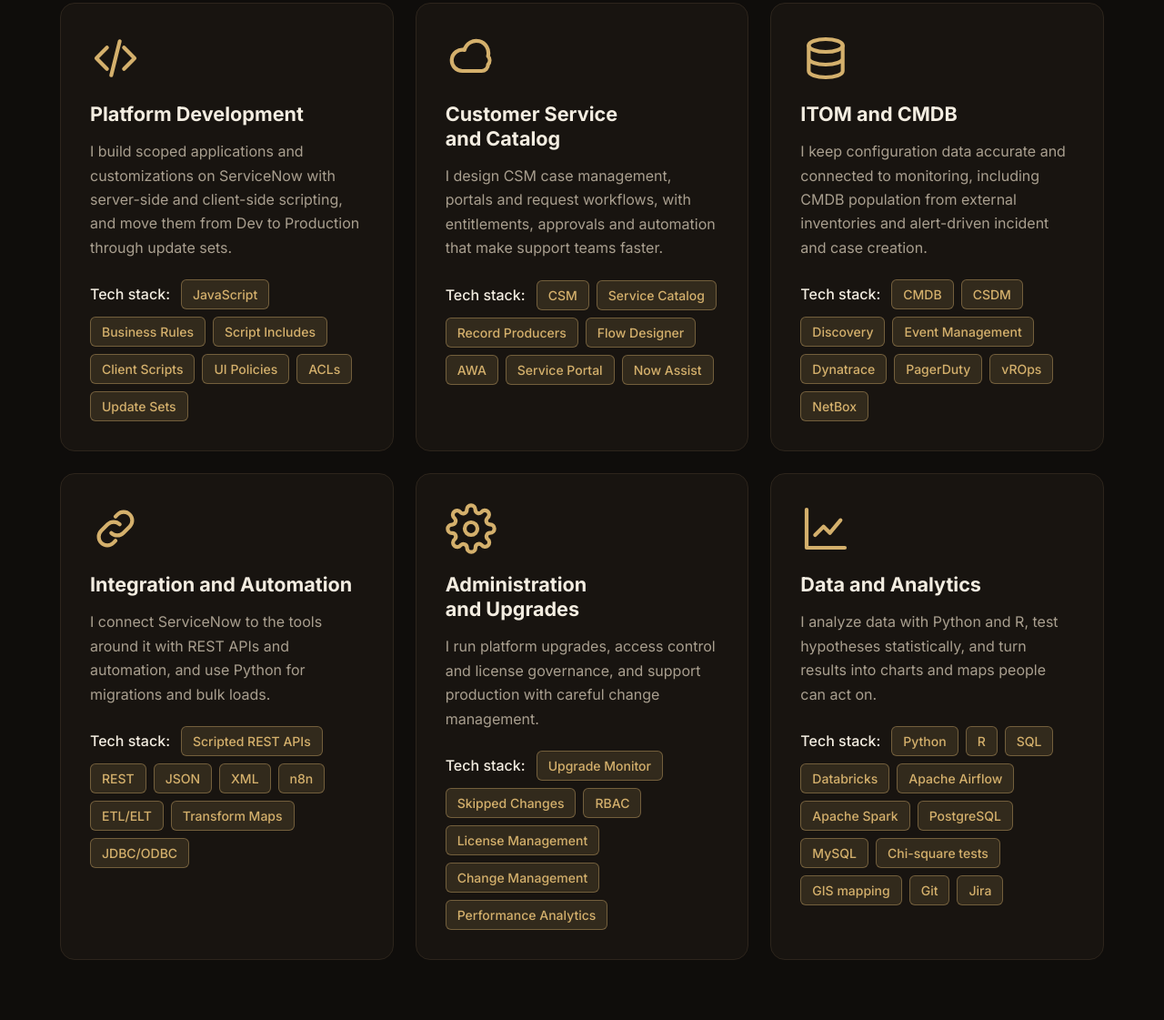
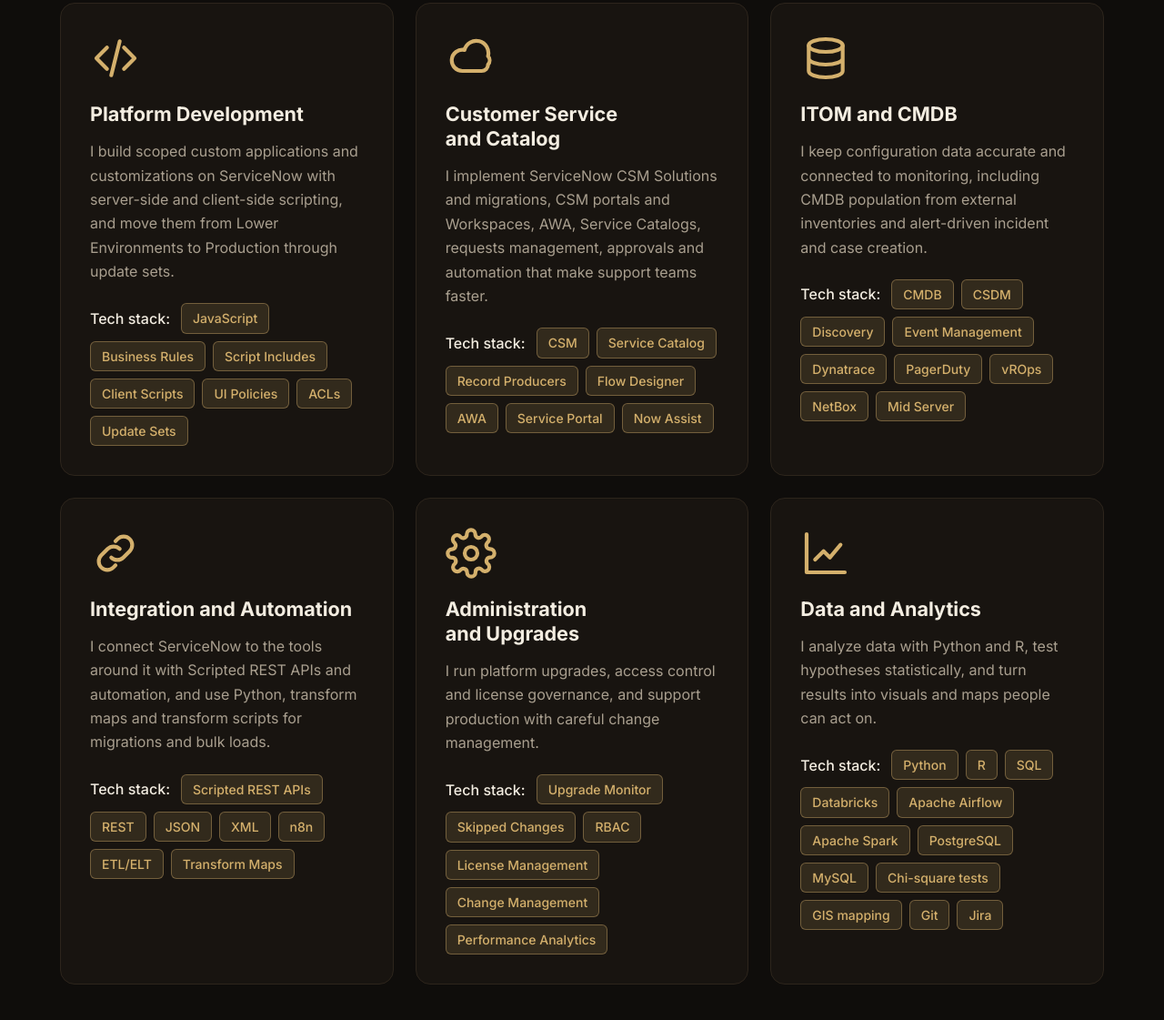
Before and after one commit to Prem20010505/prem-portfolio, a plain HTML site: page index.html in a window 1280 px wide. Shown: the part 2536-3657 px from the top of the page at 91% size. Drawn offline with Linux system fonts and the light colour scheme.

Commit message:
Update index.html

```diff
--- a/index.html
+++ b/index.html
@@ -321,26 +321,26 @@
         <article class="card">
           <div class="ico"><svg viewBox="0 0 24 24" fill="none" stroke="currentColor" stroke-width="1.8" stroke-linecap="round" stroke-linejoin="round" aria-hidden="true"><path d="m8 7-5 5 5 5M16 7l5 5-5 5M14 4l-4 16"/></svg></div>
           <h3>Platform Development</h3>
-          <p>I build scoped applications and customizations on ServiceNow with server-side and client-side scripting, and move them from Dev to Production through update sets.</p>
+          <p>I build scoped custom applications and customizations on ServiceNow with server-side and client-side scripting, and move them from Lower Environments to Production through update sets.</p>
           <div class="stack"><b>Tech stack:</b><span class="chip">JavaScript</span><span class="chip">Business Rules</span><span class="chip">Script Includes</span><span class="chip">Client Scripts</span><span class="chip">UI Policies</span><span class="chip">ACLs</span><span class="chip">Update Sets</span></div>
         </article>
         <article class="card">
           <div class="ico"><svg viewBox="0 0 24 24" fill="none" stroke="currentColor" stroke-width="1.8" stroke-linecap="round" stroke-linejoin="round" aria-hidden="true"><path d="M20 15a3 3 0 0 1-3 3H8a5 5 0 1 1 .9-9.9A5 5 0 0 1 20 11a3 3 0 0 1 0 4Z"/></svg></div>
           <h3>Customer Service and Catalog</h3>
-          <p>I design CSM case management, portals and request workflows, with entitlements, approvals and automation that make support teams faster.</p>
+          <p>I implement ServiceNow CSM Solutions and migrations, CSM portals and Workspaces, AWA, Service Catalogs, requests management, approvals and automation that make support teams faster.</p>
           <div class="stack"><b>Tech stack:</b><span class="chip">CSM</span><span class="chip">Service Catalog</span><span class="chip">Record Producers</span><span class="chip">Flow Designer</span><span class="chip">AWA</span><span class="chip">Service Portal</span><span class="chip">Now Assist</span></div>
         </article>
         <article class="card">
           <div class="ico"><svg viewBox="0 0 24 24" fill="none" stroke="currentColor" stroke-width="1.8" stroke-linecap="round" stroke-linejoin="round" aria-hidden="true"><ellipse cx="12" cy="6" rx="8" ry="3"/><path d="M4 6v6c0 1.7 3.6 3 8 3s8-1.3 8-3V6M4 12v6c0 1.7 3.6 3 8 3s8-1.3 8-3v-6"/></svg></div>
           <h3>ITOM and CMDB</h3>
           <p>I keep configuration data accurate and connected to monitoring, including CMDB population from external inventories and alert-driven incident and case creation.</p>
-          <div class="stack"><b>Tech stack:</b><span class="chip">CMDB</span><span class="chip">CSDM</span><span class="chip">Discovery</span><span class="chip">Event Management</span><span class="chip">Dynatrace</span><span class="chip">PagerDuty</span><span class="chip">vROps</span><span class="chip">NetBox</span></div>
+          <div class="stack"><b>Tech stack:</b><span class="chip">CMDB</span><span class="chip">CSDM</span><span class="chip">Discovery</span><span class="chip">Event Management</span><span class="chip">Dynatrace</span><span class="chip">PagerDuty</span><span class="chip">vROps</span><span class="chip">NetBox</span><span class="chip">Mid Server</span></div>
         </article>
         <article class="card">
           <div class="ico"><svg viewBox="0 0 24 24" fill="none" stroke="currentColor" stroke-width="1.8" stroke-linecap="round" stroke-linejoin="round" aria-hidden="true"><path d="M10 14a4 4 0 0 0 5.7 0l3-3a4 4 0 0 0-5.7-5.7l-1 1M14 10a4 4 0 0 0-5.7 0l-3 3A4 4 0 0 0 11 18.7l1-1"/></svg></div>
           <h3>Integration and Automation</h3>
-          <p>I connect ServiceNow to the tools around it with REST APIs and automation, and use Python for migrations and bulk loads.</p>
-          <div class="stack"><b>Tech stack:</b><span class="chip">Scripted REST APIs</span><span class="chip">REST</span><span class="chip">JSON</span><span class="chip">XML</span><span class="chip">n8n</span><span class="chip">ETL/ELT</span><span class="chip">Transform Maps</span><span class="chip">JDBC/ODBC</span></div>
+          <p>I connect ServiceNow to the tools around it with Scripted REST APIs and automation, and use Python, transform maps and transform scripts for migrations and bulk loads.</p>
+          <div class="stack"><b>Tech stack:</b><span class="chip">Scripted REST APIs</span><span class="chip">REST</span><span class="chip">JSON</span><span class="chip">XML</span><span class="chip">n8n</span><span class="chip">ETL/ELT</span><span class="chip">Transform Maps</span></div>
         </article>
         <article class="card">
           <div class="ico"><svg viewBox="0 0 24 24" fill="none" stroke="currentColor" stroke-width="1.8" stroke-linecap="round" stroke-linejoin="round" aria-hidden="true"><circle cx="12" cy="12" r="3"/><path d="M19.4 15a1.7 1.7 0 0 0 .3 1.8l.1.1a2 2 0 1 1-2.8 2.8l-.1-.1a1.7 1.7 0 0 0-1.8-.3 1.7 1.7 0 0 0-1 1.5V21a2 2 0 1 1-4 0v-.1a1.7 1.7 0 0 0-1.1-1.5 1.7 1.7 0 0 0-1.8.3l-.1.1a2 2 0 1 1-2.8-2.8l.1-.1a1.7 1.7 0 0 0 .3-1.8 1.7 1.7 0 0 0-1.5-1H3a2 2 0 1 1 0-4h.1a1.7 1.7 0 0 0 1.5-1.1 1.7 1.7 0 0 0-.3-1.8l-.1-.1a2 2 0 1 1 2.8-2.8l.1.1a1.7 1.7 0 0 0 1.8.3H9a1.7 1.7 0 0 0 1-1.5V3a2 2 0 1 1 4 0v.1a1.7 1.7 0 0 0 1 1.5 1.7 1.7 0 0 0 1.8-.3l.1-.1a2 2 0 1 1 2.8 2.8l-.1.1a1.7 1.7 0 0 0-.3 1.8V9a1.7 1.7 0 0 0 1.5 1H21a2 2 0 1 1 0 4h-.1a1.7 1.7 0 0 0-1.5 1Z"/></svg></div>
@@ -351,7 +351,7 @@
         <article class="card">
           <div class="ico"><svg viewBox="0 0 24 24" fill="none" stroke="currentColor" stroke-width="1.8" stroke-linecap="round" stroke-linejoin="round" aria-hidden="true"><path d="M3 3v18h18"/><path d="m7 15 4-4 3 3 5-6"/></svg></div>
           <h3>Data and Analytics</h3>
-          <p>I analyze data with Python and R, test hypotheses statistically, and turn results into charts and maps people can act on.</p>
+          <p>I analyze data with Python and R, test hypotheses statistically, and turn results into visuals and maps people can act on.</p>
           <div class="stack"><b>Tech stack:</b><span class="chip">Python</span><span class="chip">R</span><span class="chip">SQL</span><span class="chip">Databricks</span><span class="chip">Apache Airflow</span><span class="chip">Apache Spark</span><span class="chip">PostgreSQL</span><span class="chip">MySQL</span><span class="chip">Chi-square tests</span><span class="chip">GIS mapping</span><span class="chip">Git</span><span class="chip">Jira</span></div>
         </article>
       </div>
```
